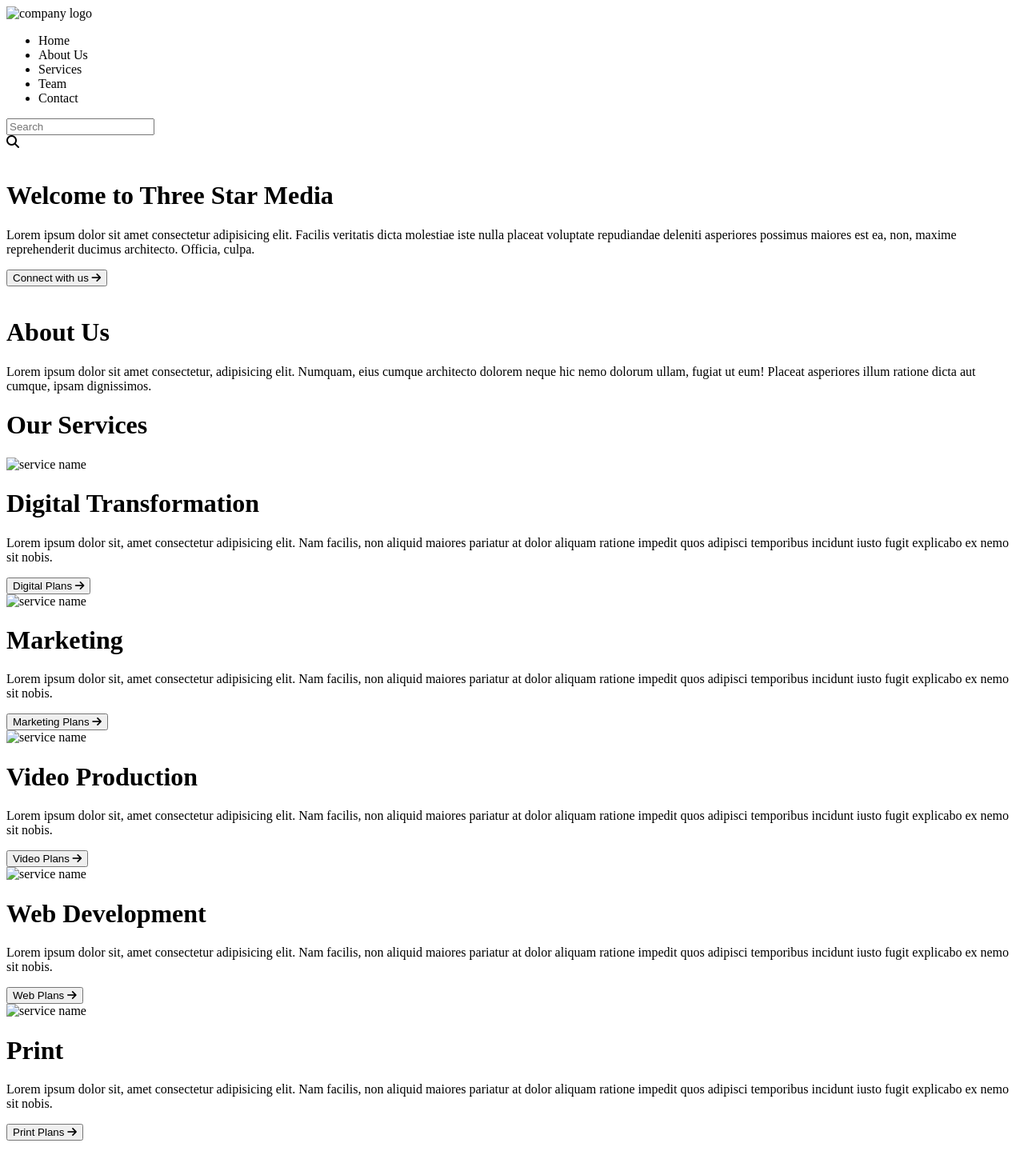
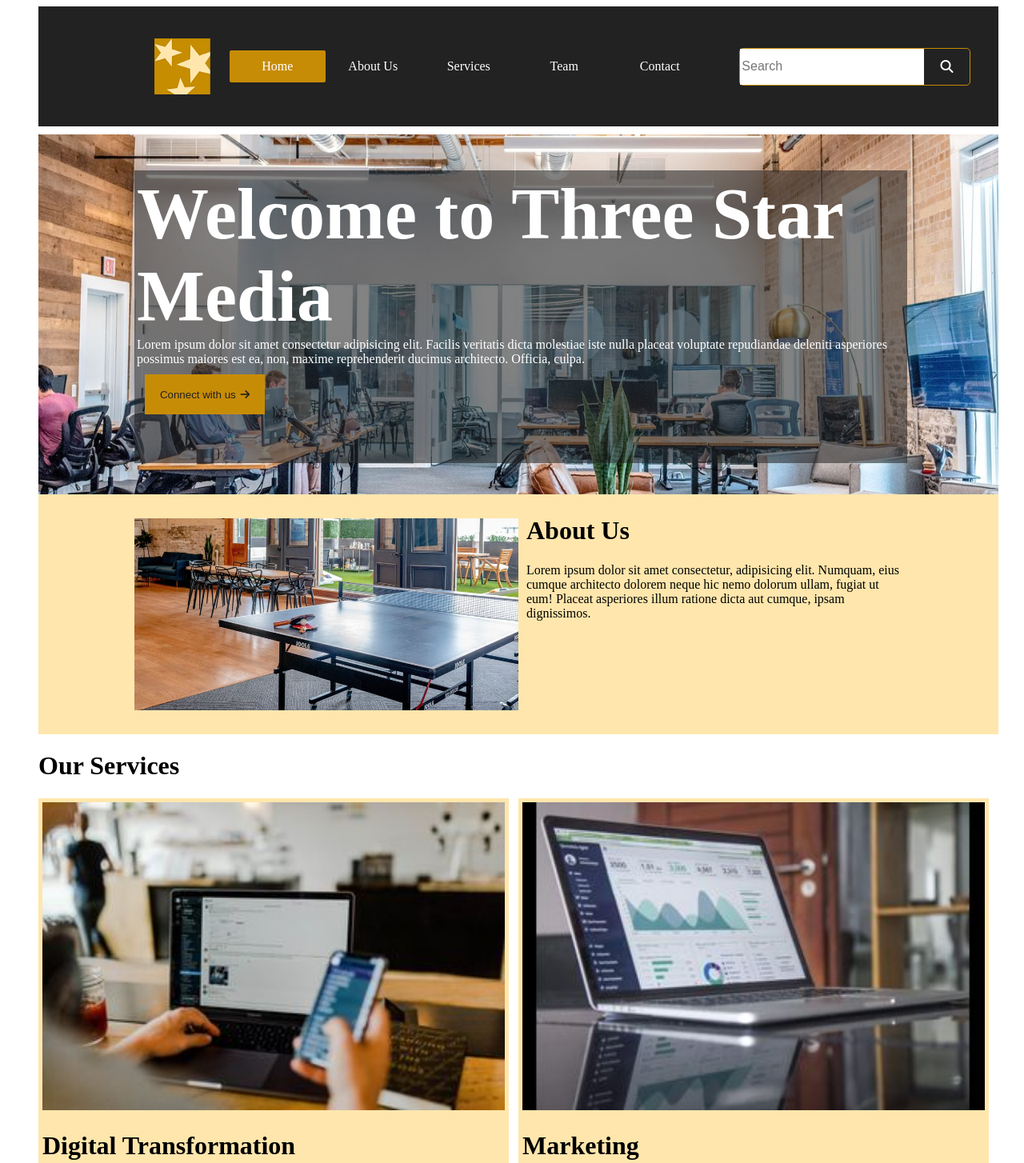
Before and after one commit to Meghnakachhavaha/FINAL-PROJECT, a plain HTML site: page index.html in a window 1280 px wide. Shown: the top 1454 px of the page at 80% size. Drawn offline with Linux system fonts and the light colour scheme; some packages are replaced by stand-ins of ours; the site is published under a folder, as on GitHub Pages, so addresses that start at the root find nothing.

Commit message:
latest commit

```diff
--- a/index.html
+++ b/index.html
@@ -4,7 +4,7 @@
     <meta charset="UTF-8">
     <meta http-equiv="X-UA-Compatible" content="IE=edge">
     <meta name="viewport" content="width=device-width, initial-scale=1.0">
-    <link rel="stylesheet" href="/static/css/index.css">
+    <link rel="stylesheet" href="static/css/index.css">
     <title>Three Star Media</title>
 </head>
 <body>
@@ -12,7 +12,7 @@
     <nav class="mainNav">
         <div class="logoTag">
             <div class="imgHolder">
-                <img src="/static/images/logo.png" alt="company logo" class="logoImgTag">
+                <img src="static/images/logo.png" alt="company logo" class="logoImgTag">
             </div>
         </div>
         <div class="navButtons">
@@ -37,7 +37,7 @@
 
 
     <div class="introSect">
-        <img src="/static/images/main-banner.jpg" alt="" class="backImg">
+        <img src="static/images/main-banner.jpg" alt="" class="backImg">
         <div class="introDetails">
             <h1>
                 Welcome to Three Star Media
@@ -57,7 +57,7 @@
 
     <div class="aboutUs">
         <div class="aboutUsContainer">
-            <img src="/static/images/about-us.jpg" alt="" class="aboutImg">
+            <img src="static/images/about-us.jpg" alt="" class="aboutImg">
             <div class="aboutUsInfo">
                 <h1>About Us</h1>
                 <p>
@@ -78,7 +78,7 @@
         <div class="servicesSect">
             <div class="serviceContainer">
 
-                <img src="/static/images/digital.jpg" alt="service name" class="serviceImg">
+                <img src="static/images/digital.jpg" alt="service name" class="serviceImg">
 
                 <h1 class="serviceTitle">
                     Digital Transformation
@@ -97,7 +97,7 @@
 
             <div class="serviceContainer">
 
-                <img src="/static/images/marketing.jpg" alt="service name" class="serviceImg">
+                <img src="static/images/marketing.jpg" alt="service name" class="serviceImg">
 
                 <h1 class="serviceTitle">
                     Marketing
@@ -116,7 +116,7 @@
 
             <div class="serviceContainer2">
 
-                <img src="/static/images/video.jpg" alt="service name" class="serviceImg">
+                <img src="static/images/video.jpg" alt="service name" class="serviceImg">
 
                 <h1 class="serviceTitle">
                     Video Production
@@ -135,7 +135,7 @@
 
             <div class="serviceContainer2">
 
-                <img src="/static/images/web.jpg" alt="service name" class="serviceImg">
+                <img src="static/images/web.jpg" alt="service name" class="serviceImg">
 
                 <h1 class="serviceTitle">
                     Web Development
@@ -154,7 +154,7 @@
 
             <div class="serviceContainer2">
 
-                <img src="/static/images/print.jpg" alt="service name" class="serviceImg">
+                <img src="static/images/print.jpg" alt="service name" class="serviceImg">
 
                 <h1 class="serviceTitle">
                     Print
@@ -174,7 +174,7 @@
 
 
     <div class="ourVision">
-        <img src="/static/images/vision.jpg" alt="" class="bgImg">
+        <img src="static/images/vision.jpg" alt="" class="bgImg">
         <div class="topInfoDiv">
             <h1 class="visionTitle">
                 Our Vision
@@ -195,7 +195,7 @@
     <div class="outTeam">
 
         <div class="teamMemberContainer">
-            <img src="/static/images/john.jpg" alt="" class="teamMemberImg">
+            <img src="static/images/john.jpg" alt="" class="teamMemberImg">
             <div class="teamMemberInfo">
                 <h1 class="teamMemberName">
                     John Doe
@@ -213,7 +213,7 @@
         </div>
 
         <div class="teamMemberContainer2">
-            <img src="/static/images/bob.jpg" alt="" class="teamMemberImg">
+            <img src="static/images/bob.jpg" alt="" class="teamMemberImg">
             <div class="teamMemberInfo">
                 <h1 class="teamMemberName">
                     Bob Rite
@@ -329,6 +329,6 @@
                 // Use the 'v' parameter to indicate the version to load (alpha, beta, weekly, etc.)
         });
       </script>
-      <script src="/static/javascript/index.js"></script>
+      <script src="static/javascript/index.js"></script>
 </body>
 </html>
```
